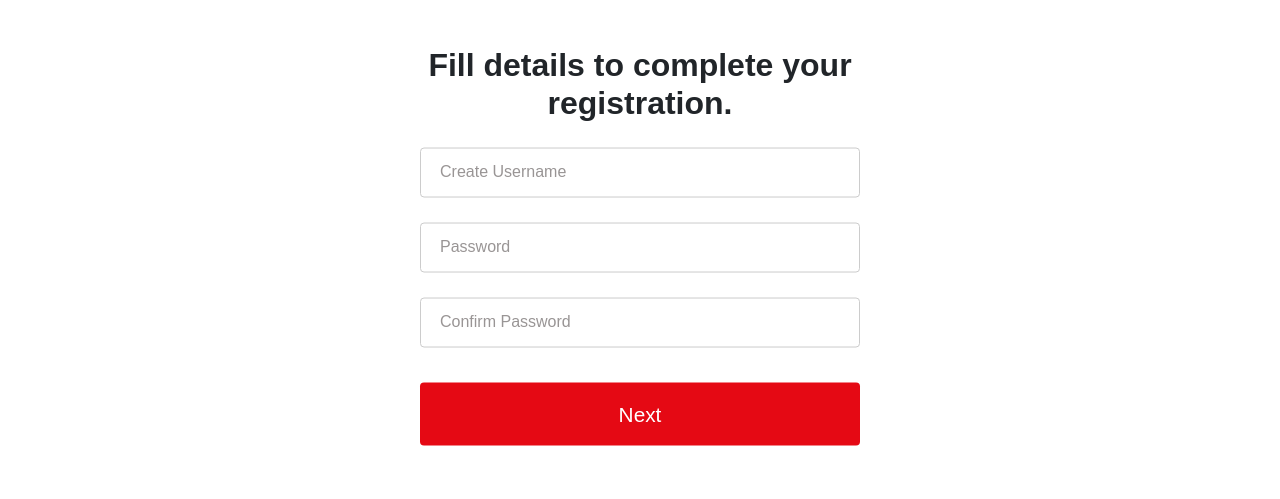
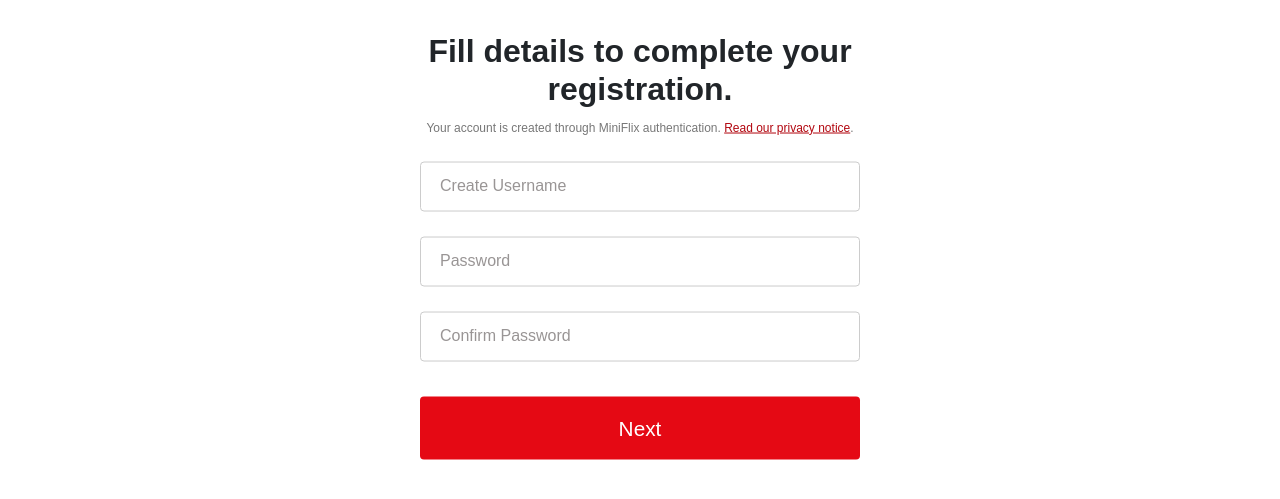
Before and after one commit to shahid-2153/MiniFlix, a plain HTML site: page Register.html in a window 1280 px wide. Shown: the part 117-616 px from the top of the page. Drawn offline with nearby package versions, Linux system fonts and the light colour scheme; sample sign-in values are in the browser's storage.

Commit message:
Improve MiniFlix trust and transparency

```diff
--- a/Register.html
+++ b/Register.html
@@ -154,6 +154,7 @@
     <div class="box">
         <div class="header">
             <h2><b>Fill details to complete your registration.</b></h2>
+            <p style="font-size:12px;color:#777;margin:10px 0 16px;">Your account is created through MiniFlix authentication. <a href="Privacy.html" style="color:#b20710;">Read our privacy notice</a>.</p>
             <form id="reg-form">
                 <div class="reg-input">
                     <input type="text" name="usr-id" id="user" class="input" placeholder=" ">
```
